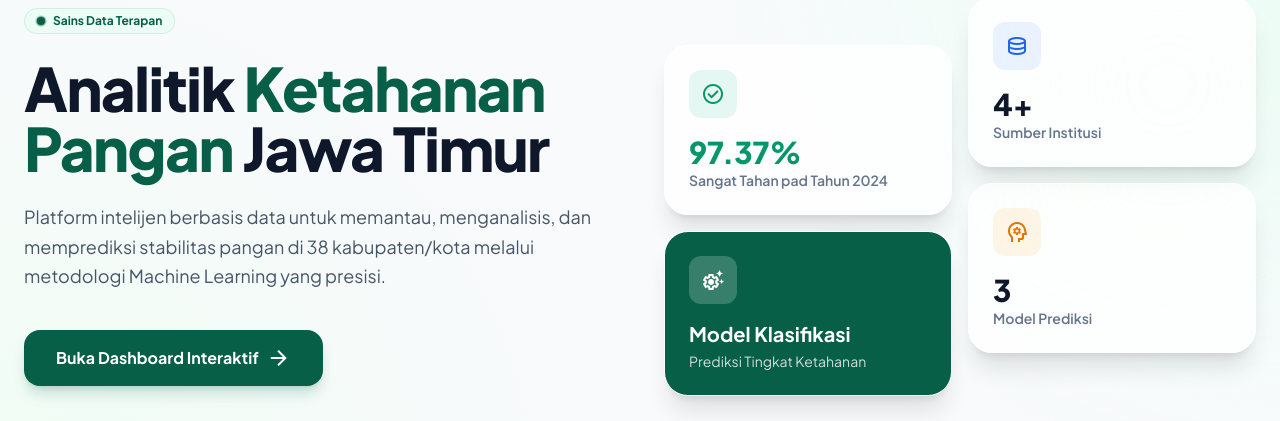
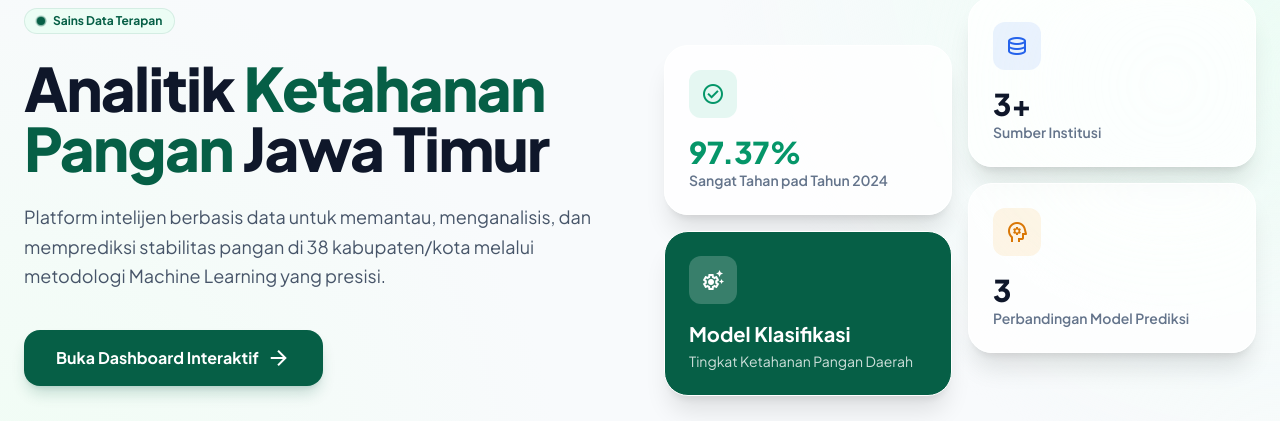
Before and after one commit to johannawawi/finalproject, a plain HTML site: page index.html in a window 1280 px wide. Shown: the part 157-578 px from the top of the page. Drawn offline with nearby package versions, Linux system fonts and the light colour scheme.

Commit message:
Update index.html

```diff
--- a/index.html
+++ b/index.html
@@ -197,7 +197,7 @@
 <span class="material-symbols-outlined text-white">settings_suggest</span>
 </div>
 <h4 class="text-xl font-bold mb-1">Model Klasifikasi</h4>
-<p class="text-sm opacity-80 leading-snug">Prediksi Tingkat Ketahanan</p>
+<p class="text-sm opacity-80 leading-snug">Tingkat Ketahanan Pangan Daerah</p>
 </div>
 </div>
 <div class="space-y-4">
@@ -205,7 +205,7 @@
 <div class="w-12 h-12 bg-blue-500/10 rounded-xl flex items-center justify-center mb-4">
 <span class="material-symbols-outlined text-blue-600">database</span>
 </div>
-<h4 class="text-3xl font-extrabold text-slate-900">4+</h4>
+<h4 class="text-3xl font-extrabold text-slate-900">3+</h4>
 <p class="text-sm font-semibold text-slate-500">Sumber Institusi</p>
 </div>
 <div class="glass p-6 rounded-3xl border border-white shadow-xl card-hover">
@@ -213,7 +213,7 @@
 <span class="material-symbols-outlined text-amber-600">psychology</span>
 </div>
 <h4 class="text-3xl font-extrabold text-slate-900">3</h4>
-<p class="text-sm font-semibold text-slate-500">Model Prediksi</p>
+<p class="text-sm font-semibold text-slate-500">Perbandingan Model Prediksi</p>
 </div>
 </div>
 </div>
```
